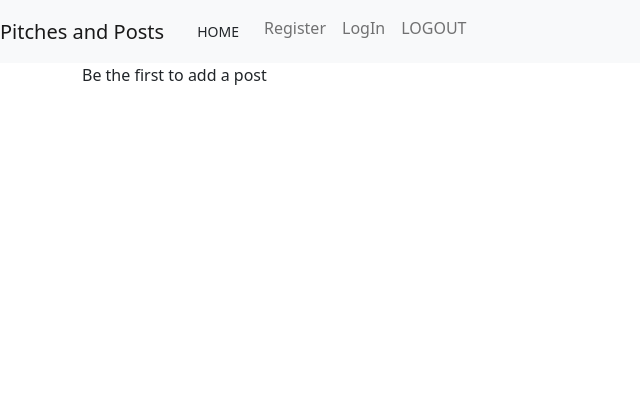
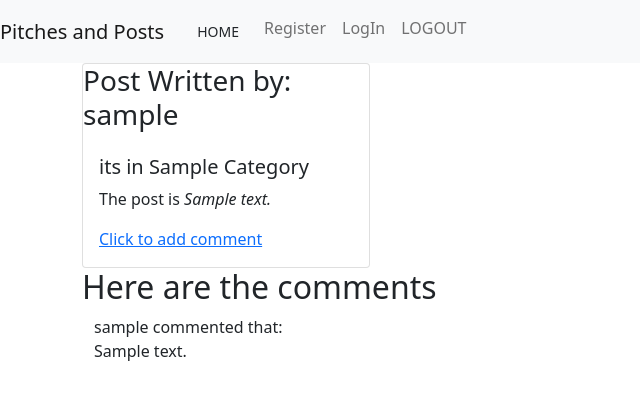
Before and after one commit to cheeks-cloud/flask_Ip, a Flask app: page / in a window 1280 px wide. Shown: the top 400 px of the page, without its empty margins (0-640 px from the left). Run offline with Flask 2, Linux system fonts and the light colour scheme; tables that the repository leaves empty hold one stand-in row (values such as "Sample post"); some libraries are stand-ins or nearby versions.

Commit message:
finalising on the appearance

```diff
--- a/app/__init__.py
+++ b/app/__init__.py
@@ -6,10 +6,10 @@ from flask_bootstrap import Bootstrap
 from flask_uploads import UploadSet,configure_uploads,IMAGES
 from flask_mail import Mail
 
-photos=UploadSet('photos',IMAGES)
 
 
 
+photos=UploadSet('photos',IMAGES)
 login_manager = LoginManager()
 login_manager.session_protection = 'strong'
 login_manager.login_view = 'auth.login'
--- a/app/auth/views.py
+++ b/app/auth/views.py
@@ -1,6 +1,6 @@
 from flask import render_template,request,redirect,url_for,flash
 from . import auth
-from ..models import User
+from ..models import User,Post
 from .. import db
 from .forms import RegistrationForm,LoginForm
 from flask_login import login_user,logout_user,login_required
@@ -50,5 +50,5 @@ def logout():
 @login_required
 def profile(uname):
      user = User.query.filter_by(username = uname).first()
-     print(user)
-     return render_template('profile/profile.html',user = user)
+     posts = Post.query.filter_by(writer=user.id).all()
+     return render_template('profile/profile.html',user = user,posts =posts)
--- a/app/main/__init__.py
+++ b/app/main/__init__.py
@@ -1,5 +1,5 @@
 from flask import Blueprint
 
-main = Blueprint('main',__name__)
+main = Blueprint('main',__name__, static_folder='static')
 
 from . import views,error
--- a/app/main/forms.py
+++ b/app/main/forms.py
@@ -13,7 +13,7 @@ class PitchForm(FlaskForm):
 class CommentForm(FlaskForm):
 
     title = StringField('Comment title',validators=[InputRequired()])
-    Comment = TextAreaField('Comment review', validators=[InputRequired()])
+    about = TextAreaField('Comment content', validators=[InputRequired()])
     submit = SubmitField('Submit')
 
 class UpdateProfile(FlaskForm):
--- a/app/main/views.py
+++ b/app/main/views.py
@@ -8,9 +8,10 @@ from .. import db,photos
 
 @main.route('/')
 def index():
-    # posts = Post.query_all()
-    title = "bfrfuei"
-    return render_template('index.html',title = title)
+    posts = Post.query.all()
+    print(posts)
+
+    return render_template('index.html',posts=posts)
 
 
 @main.route('/user/<uname>/update',methods = ['GET','POST'])
@@ -38,11 +39,11 @@ def update_profile(uname):
 def write_pitch():
     form = PitchForm()
     if form.validate_on_submit():
-        post = Post(category =form.category.data,about = form.about.data,votes=form.votes.data)
+        post = Post(category =form.category.data,about = form.about.data,votes=form.votes.data,writer = current_user.id)
 
         db.session.add(post)
         db.session.commit()
-        return redirect(url_for('auth.profile',uname=current_user))
+        return redirect(url_for('auth.profile',uname=current_user.username))
 
 
     return render_template('posts.html',form = form)
@@ -63,13 +64,15 @@ def update_pic(uname):
 
 @main.route('/comment/<comment_id>/add/comment', methods = ['GET','POST'])
 @login_required
-def newComment(id):
+def newComment(comment_id):
+    print(comment_id)
     form = CommentForm()
     if form.validate_on_submit():
-        content = form.content.data
-        new_comment = Comment(content=content)
-        new_comment.save_comment()
+        about = form.about.data
+        new_comment = Comment(about=about,writer=current_user.id,post=comment_id)
+        db.session.add(new_comment)
+        db.session.commit()
 
-        return redirect(url_for('main.posts'))
+        return redirect(url_for('main.index'))
 
-    return render_template('comments.html',comment_form=form)
+    return render_template('auth/comments.html',comment_form=form)
--- a/app/models.py
+++ b/app/models.py
@@ -47,12 +47,13 @@ class Post(db.Model):
     def get_posts():
         posts = Post.query.all()
         return posts
-    def get_writer(self,id):
-        writer =User.query.filter_by(id).first()
-        return writer.username
+
+    def get_author(self,id):
+        author = User.query.filter_by(id=id).first()
+        return author.username
 
     def get_comments(self,post):
-        all_comments = Comment.query.filter_by(post).all()
+        all_comments = Comment.query.filter_by(post=post).all()
         return all_comments
 
 
@@ -65,9 +66,9 @@ class Comment(db.Model):
     writer = db.Column(db.Integer,db.ForeignKey('users.id'))
 
 
-    def get_writer(self):
-        writer = User.query.filter_by(id=self.id).first()
-        return writer
+    def get_writer(self,id):
+        writer = User.query.filter_by(id=id).first()
+        return writer.username
 
     def get_post(self):
         post = Post.query.filter_by(id=self.id).first()
--- a/app/templates/base.html
+++ b/app/templates/base.html
@@ -1,4 +1,3 @@
-
 <!DOCTYPE html>
 <html lang="en">
 <head>
@@ -20,6 +19,7 @@
 
   {%endblock %}
 
-
+	<script src="https://code.jquery.com/jquery-3.6.0.min.js"></script>
+	<script src="https://cdn.jsdelivr.net/npm/bootstrap@4.6.1/dist/js/bootstrap.bundle.min.js"></script>
 </body>
 </html>
--- a/app/templates/index.html
+++ b/app/templates/index.html
@@ -1,42 +1,44 @@
 {% extends 'base.html' %}
-
 
 {% block styles%}
     {{ super() }}
-    <link rel="stylesheet" href="{{url_for('static',filename='css/index.css')}}">
+    <link rel="stylesheet" href="{{url_for('.static',filename='css/index.css')}}">
 {% endblock %}
-
 
 {% block content %}
 
+
 <div class="container">
     {% if posts %}
-    <div class="container">
+    <div class="card" style="width: 18rem;">
       {% for post in posts %}
-        <h3> Post Written by: {{post.get_writer(post.writer_id)}}  </h3>
-        <h4>  its in {{post.category}} Category </h4>
-        <p> The post is <i> {{post.about}} </i> </p>
-        <p> It has {{post.votes}} number of Votes </p>
-
+      <h3> Post Written by: {{post.get_author(post.writer)}}  </h3>
+      <div class="card-body">
+        <h5 class="card-title">its in {{post.category}} Category</h5>
+        <p class="card-text">The post is <i> {{post.about}} </i></p>
+        <a href=" {{url_for('main.newComment',comment_id=post.id)}} ">Click to add comment</a>
+      </div>
     </div>
         {% if post.get_comments(post.id) %}
+
         <h2> Here are the comments </h2>
-        <div class="comments">
+        <div class="container comments">
           {% for comment in post.get_comments(post.id) %}
           <p>
             {{comment.get_writer(comment.writer)}} commented that:<br>
 
             {{comment.about}}
           </p>
-            {% endfor %}
+
         </div>
+      {% endfor %}
         {% else %}
 
         <p> There are no comments available on this post </p>
 
         {% endif %}
 
-      {%endfor%}
+         {%endfor%}
 
       </div>
 
```
Also changed, not shown: app/templates/auth/comments.html (+3 -5 lines), app/templates/profile/profile.html (+10 -7 lines), app/static/photos/savio-palacio-fontes-QSv0NvHpZ4g-unsplash.jpg (added).
